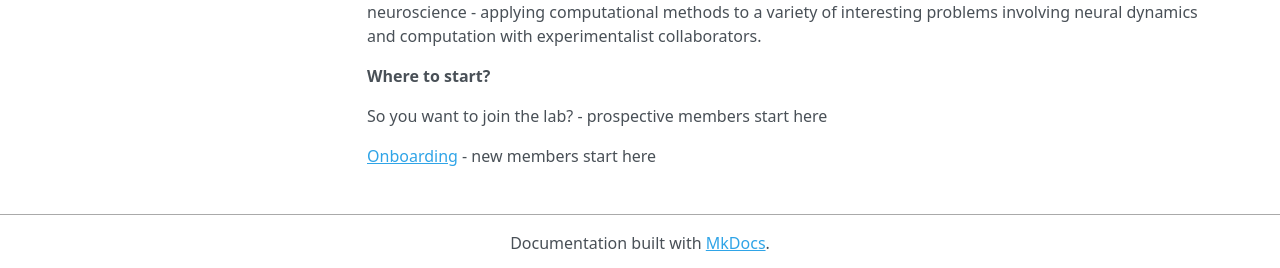
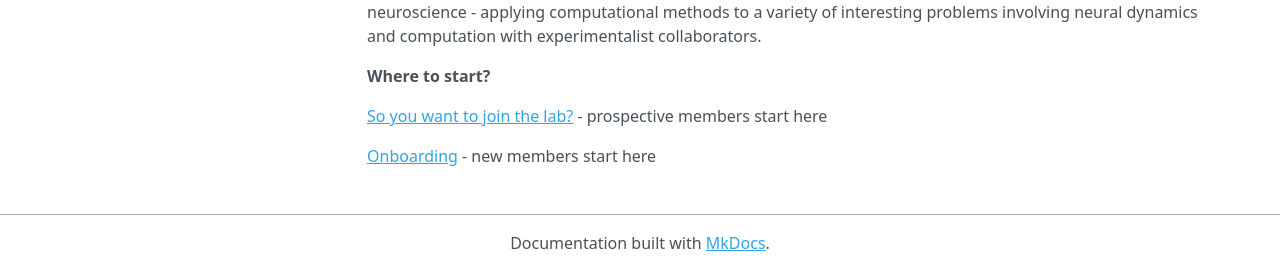
Before and after one commit to LevensteinLab/Lab-Handbook, an MkDocs documentation site: the page built from docs/README.md, in a window 1280 px wide and 1037 px high. Shown: the part 766-1034 px from the top of the window. Built offline with MkDocs 1.6.1, drawn with Linux system fonts in a browser that asks for light colours; nearby versions of some CDN libraries; part of the change alters nothing that is shown.

```diff
--- a/docs/README.md
+++ b/docs/README.md
@@ -17,6 +17,6 @@ In addition to our work on sleep, the lab works broadly at the interface of theo
 
 **Where to start?**
 
-So you want to join the lab? - prospective members start here
+[So you want to join the lab?](https://levensteinlab.github.io/Lab-Handbook/prospective_members/) - prospective members start here
 
 [Onboarding](https://levensteinlab.github.io/Lab-Handbook/onboarding/) - new members start here
```
